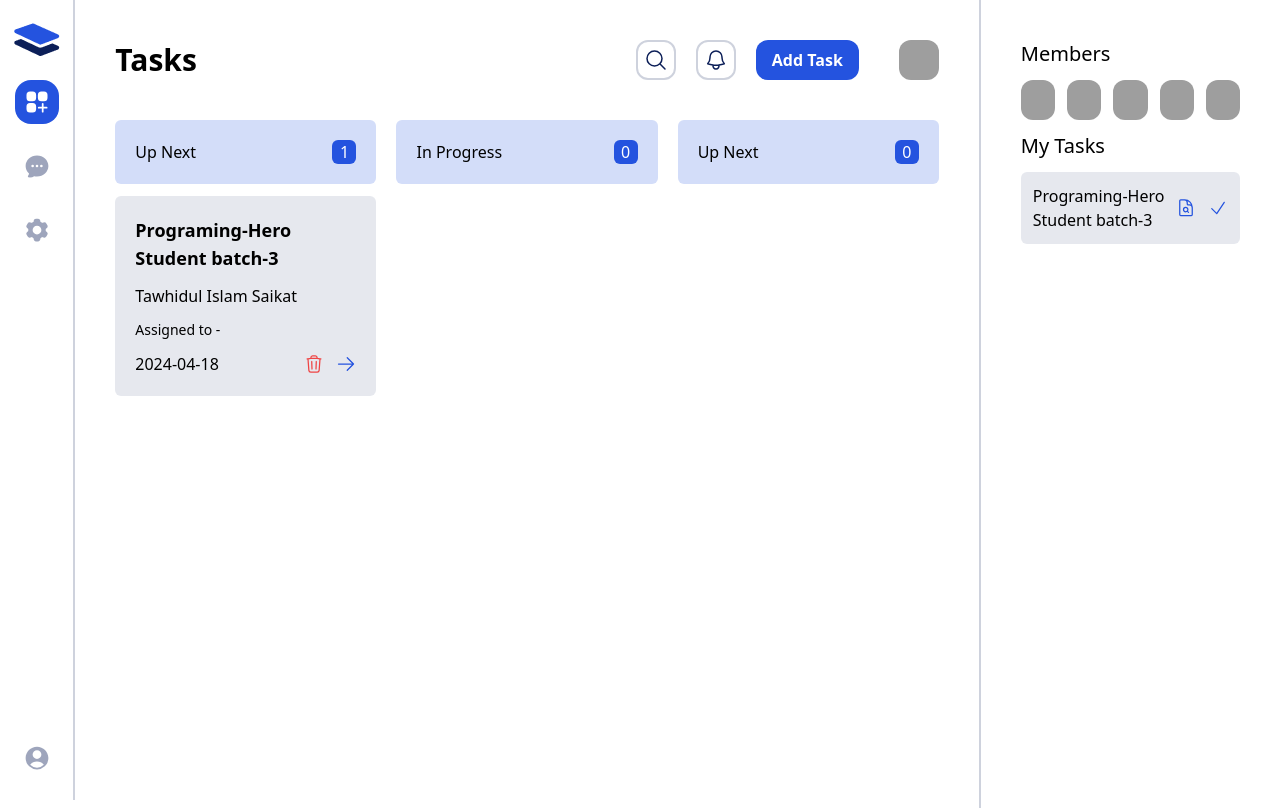
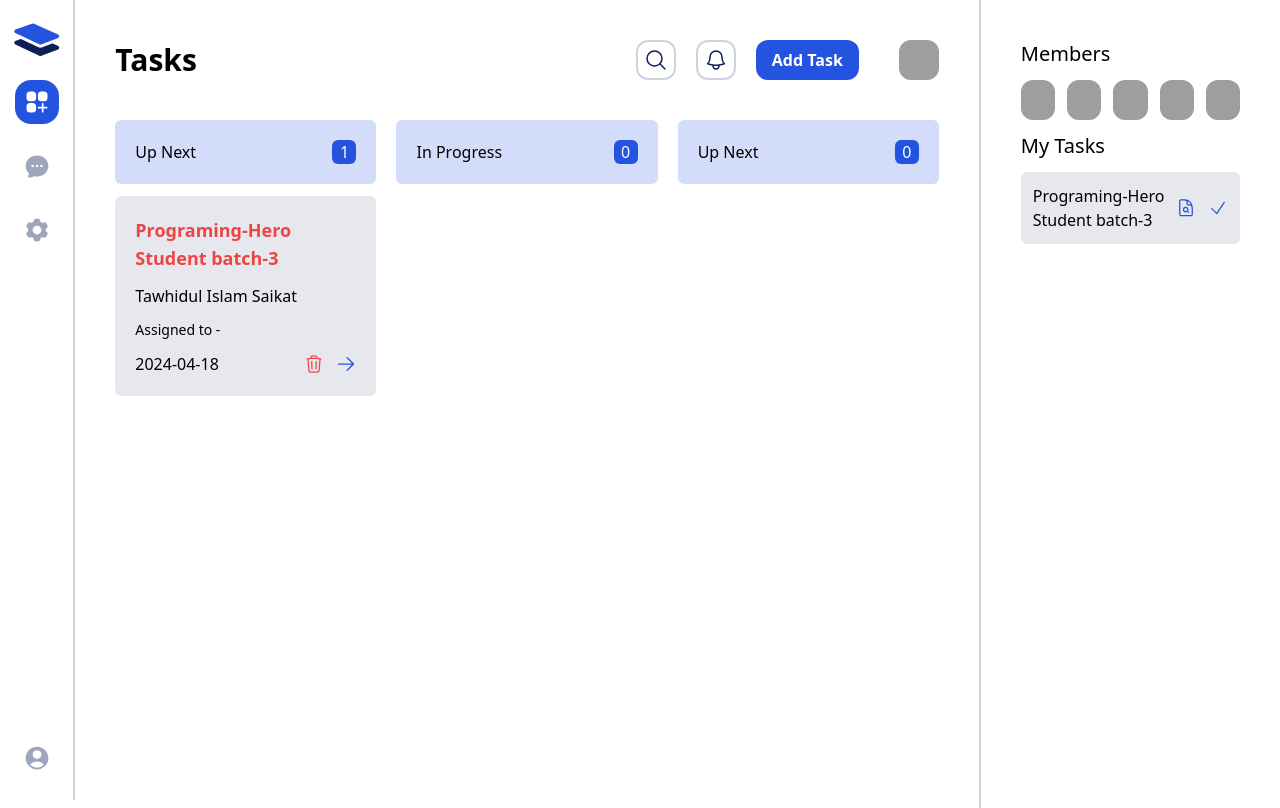
Before and after one commit to tawhid3482/taskMaster-redux-acc, a React (Vite) app: page / in a window 1280 px wide. Shown: the top 808 px of the page. Built offline with nearby package versions, Linux system fonts and the light colour scheme; grey boxes are pictures that could not be loaded.

Commit message:
task details modal ready

```diff
--- a/src/components/tasks/MyTasks.jsx
+++ b/src/components/tasks/MyTasks.jsx
@@ -8,18 +8,21 @@
 import TasksDetailsModal from "./tasksDetailsModal";
 
 const MyTasks = () => {
-  const {tasks, userSpecificTasks } = useSelector((state) => state.taskSlice);
+  const { tasks, userSpecificTasks } = useSelector((state) => state.taskSlice);
   const { name: userName } = useSelector((state) => state.userSlice);
 
   const dispatch = useDispatch();
-
+  const [isOpen, setIsOpen] = useState(false);
+  const [taskId, setTaskId] = useState(0);
+  const handleModal = (id) => {
+    setTaskId(id);
+    setIsOpen(!isOpen);
+  };
 
   useEffect(() => {
     dispatch(userTasks(userName));
-  }, [userName, dispatch,tasks]);
+  }, [userName, dispatch, tasks]);
 
-  const [isOpen,setIsOpen ]=useState(false)
-  const [taskId, setTaskId]=useState(0)
   return (
     <div>
       <TasksDetailsModal isOpen={isOpen} setIsOpen={setIsOpen} id={taskId} />
@@ -32,10 +35,20 @@
           >
             <h1>{item.title}</h1>
             <div className="flex gap-3">
-              <button onClick={()=>setIsOpen(!isOpen)} className="grid place-content-center" title="Details">
+              <button
+                onClick={() => handleModal(item?.id)}
+                className="grid place-content-center"
+                title="Details"
+              >
                 <DocumentMagnifyingGlassIcon className="w-5 h-5 text-primary" />
               </button>
-              <button onClick={()=>dispatch(updateStatus({id:item.id, status:'done'}))} className="grid place-content-center" title="Done">
+              <button
+                onClick={() =>
+                  dispatch(updateStatus({ id: item.id, status: "done" }))
+                }
+                className="grid place-content-center"
+                title="Done"
+              >
                 <CheckIcon className="w-5 h-5 text-primary" />
               </button>
             </div>
--- a/src/components/tasks/TaskCard.jsx
+++ b/src/components/tasks/TaskCard.jsx
@@ -17,7 +17,7 @@
     <div className="bg-secondary/10 rounded-md p-5">
       <h1
         className={`text-lg font-semibold mb-3  ${
-          task.priority === "high" ? "text-red-500" : ""
+          task.priority === "High" ? "text-red-500" : ""
         } ${task.priority === "medium" ? "text-yellow-500" : ""} ${
           task.priority === "low" ? "text-green-500" : ""
         }`}
--- a/src/components/tasks/TasksDetailsModal.jsx
+++ b/src/components/tasks/TasksDetailsModal.jsx
@@ -1,9 +1,14 @@
+import { useSelector } from "react-redux";
 import Modal from "../ui/Modal";
 
-const TasksDetailsModal = ({isOpen, setIsOpen,task}) => {
-    return <Modal isOpen={isOpen} setIsOpen={setIsOpen} title={task?.title}>
-        {task?.description}
+const TasksDetailsModal = ({ isOpen, setIsOpen, id }) => {
+  const { tasks } = useSelector((state) => state.taskSlice);
+  const task = tasks.find((item) => item.id === id);
+  return (
+    <Modal isOpen={isOpen} setIsOpen={setIsOpen} title={task?.title}>
+      {task?.description}
     </Modal>
+  );
 };
 
 export default TasksDetailsModal;
```
